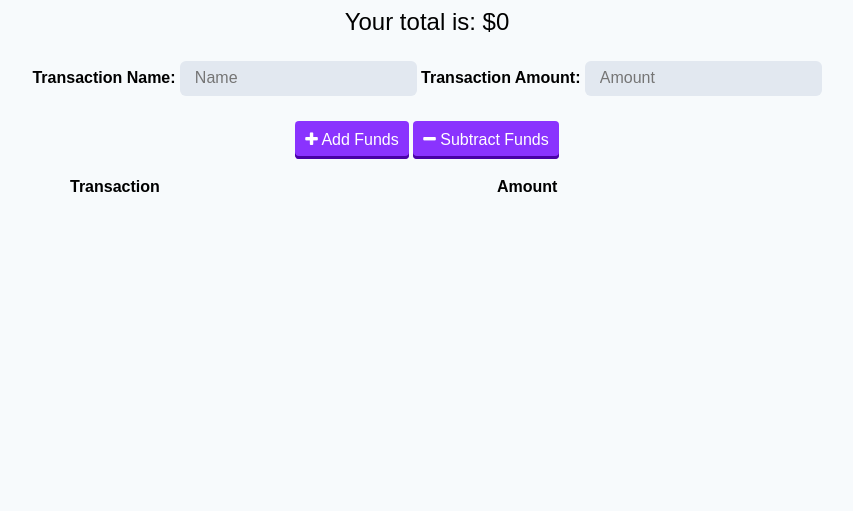
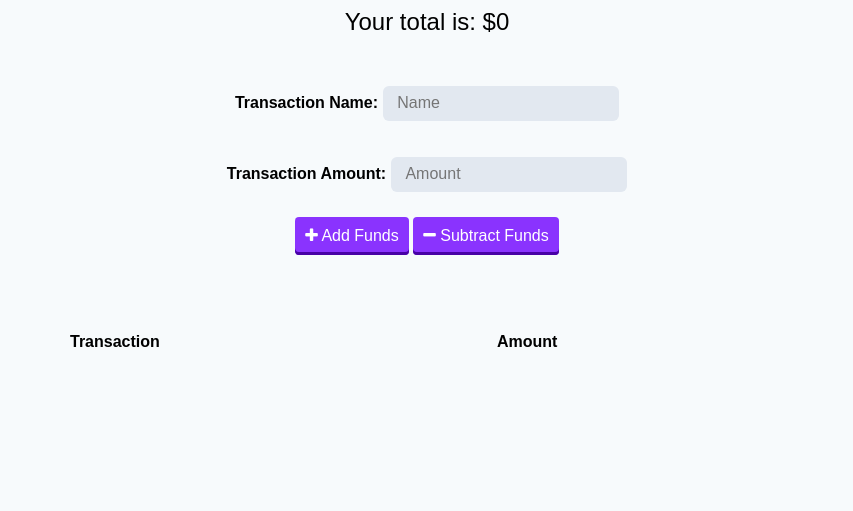
Before and after one commit to Jason-M-Bailey/budgettracker, a website: page public/index.html in a window 1280 px wide. Shown: the whole page, without its empty margins (213-1066 px from the left). Drawn offline with nearby package versions, Linux system fonts and the light colour scheme; no server answers.

Commit message:
Slight updates

```diff
--- a/package.json
+++ b/package.json
@@ -7,11 +7,8 @@
     "test": "echo \"Error: no test specified\" && exit 1",
     "start": "node server.js"
   },
-
   "author": "",
   "license": "ISC",
-
-
   "dependencies": {
     "express": "^4.17.1",
     "mongoose": "^5.5.15"
--- a/public/index.html
+++ b/public/index.html
@@ -22,7 +22,8 @@
       <form id="budget-form">
         <label for="t-name">Transaction Name:</label>
         <input type="text" id="t-name" placeholder="Name" />
-
+        <div></div>
+        <br></br>
         <label for="t-amount">Transaction Amount:</label>
         <input type="number" min="0" id="t-amount" placeholder="Amount" />
 
--- a/public/style.css
+++ b/public/style.css
@@ -41,6 +41,10 @@ button {
   box-shadow: inset 0 -3px 0 0 #4801A5;
 }
 
+button:hover {
+  background: #300174;
+}
+
 button:active {
   box-shadow: none;
   transform: translateY(3px);
@@ -65,7 +69,8 @@ table {
 }
 
 form {
-  margin-top: 25px;
+  margin: 25px;
+  padding: 25px;
 }
 
 .transactions {
@@ -77,5 +82,5 @@ form {
 }
 
 .transaction-buttons {
-  margin-top: 25px;
+  margin: 25px;
 }
```
